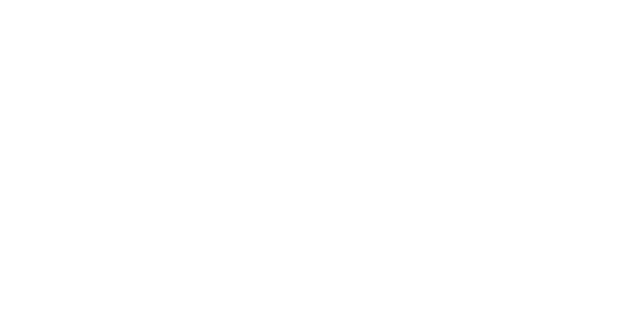
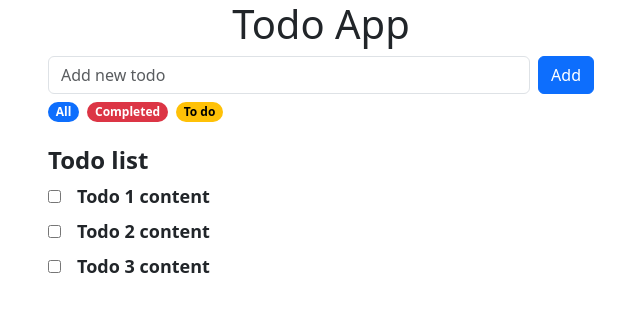
Before and after one commit to fecskills/U-QuizApp, a Vue app: page / in a window 1280 px wide. Shown: the top 312 px of the page, without its empty margins (319-959 px from the left). Built offline with nearby package versions, Linux system fonts and the light colour scheme.

Commit message:
todo completed

```diff
--- a/src/App.vue
+++ b/src/App.vue
@@ -1,5 +1,119 @@
+<script setup>
+import { ref, reactive, computed } from 'vue'
+
+const newTodo = ref({
+    id: null,
+    content: "",
+    completed: false,
+})
+
+const errorMessage = ref("")
+
+const addTodo = () => {
+    if (newTodo.value.content.length < 4) {
+        return errorMessage.value = "Note can only be 10 characters";
+    }
+    todos.push({
+        id: Math.floor(Math.random() * 100000),
+        content: newTodo.value.content,
+        completed: false,
+    })
+
+    console.log(todos)
+
+}
+
+const todos = reactive([
+    {
+        id: 1,
+        content: "Todo 1 content",
+        completed: false,
+    },
+    {
+        id: 2,
+        content: "Todo 2 content",
+        completed: false,
+    },
+    {
+        id: 3,
+        content: "Todo 3 content",
+        completed: false,
+    },
+])
+
+const filteredTodo = ref(todos)
+
+const filtertodos = (filter) => {
+    if (filter === "all") {
+        filteredTodo.value = todos
+    } else if (filter === "completed") {
+        filteredTodo.value = todos.filter((todo) => todo.completed)
+    } else if (filter === "todo") {
+        filteredTodo.value = todos.filter((todo) => !todo.completed)
+    }
+}
+filtertodos("all")
+
+const setfilter = (filter) => {
+    filtertodos(filter)
+}
+</script>
+
 <template>
-    <div class="todoApp">
+    <section class="todoApp">
+        <div>
+            <h1 class="text-center">Todo App</h1>
+            <div class="container">
+                <div class="row">
+                    <div class="col-md-6 mx-auto">
+                        <div class="d-flex flex-column">
+                            <div class="d-flex">
+                                <input v-model.trim="newTodo.content" @keyup.enter="addTodo" type="text"
+                                class="form-control me-2 input-b" placeholder="Add new todo">
+                                <button @click="addTodo" class="btn btn-primary">Add</button>
+                            </div>
+                            <p class="text-danger mb-0 fw-bold">{{errorMessage}}</p>
+                        </div>
 
-    </div>
+                        <div class="mt-2 d-flex">
+                            <span @click="setfilter('all')"
+                                class=" cursor-pointer badge rounded-pill text-bg-primary me-2">All</span>
+                            <span @click="setfilter('completed')"
+                                class=" cursor-pointer badge rounded-pill text-bg-danger me-2">Completed</span>
+                            <span @click="setfilter('todo')"
+                                class=" cursor-pointer badge rounded-pill text-bg-warning me-2">To do</span>
+                        </div>
+
+                        <div class="d-flex flex-column mt-4">
+                            <h4 class="fw-bold mb-0">Todo list</h4>
+                            <div v-for="(todo, i) in filteredTodo" :key="todo.id" class="mt-2 d-flex mb-0">
+                                <input v-model="todos[i].completed" type="checkbox" name="" class="me-3 cursor-pointer">
+                                <p :class="{ 'strikethrough': todo.completed }" class="fs-18 mb-0">{{ todo.content }}</p>
+                            </div>
+                        </div>
+                    </div>
+
+                </div>
+            </div>
+        </div>
+    </section>
 </template>
+<style>
+.cursor-pointer {
+    cursor: pointer;
+}
+
+.fs-18 {
+    font-size: 18px;
+    font-weight: 600;
+}
+
+.input-b:focus-within {
+    outline: none;
+    box-shadow: none;
+    border: 2px solid #95aabe;
+}
+
+.strikethrough {
+    text-decoration: line-through;
+}</style>
```
Also changed, not shown: 1 other file (tests, documents, lock files or other folders).
